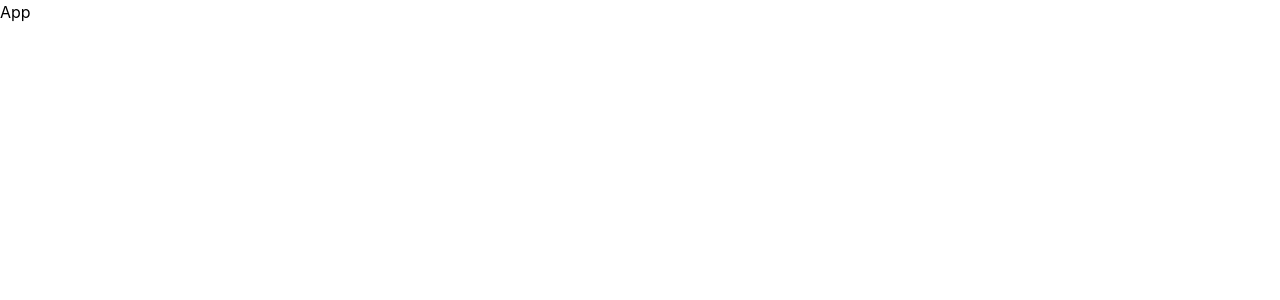
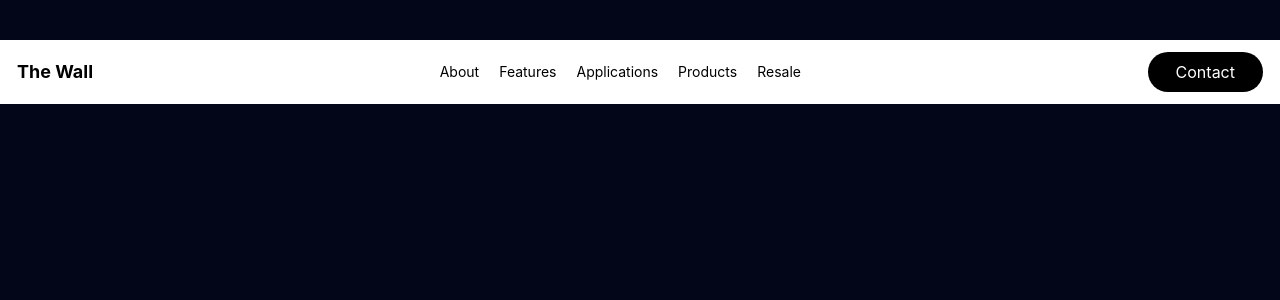
Before and after one commit to abhijithpr08/The_wall, a React (Vite) app: page / in a window 1280 px wide. Shown: the top 300 px of the page. Built offline with nearby package versions, Linux system fonts and the light colour scheme.

Commit message:
navbar completed

```diff
--- a/package.json
+++ b/package.json
@@ -13,6 +13,7 @@
     "@tailwindcss/vite": "^4.3.1",
     "react": "^19.2.6",
     "react-dom": "^19.2.6",
+    "react-router-dom": "^7.18.0",
     "tailwindcss": "^4.3.1"
   },
   "devDependencies": {
--- a/src/App.jsx
+++ b/src/App.jsx
@@ -1,8 +1,11 @@
 import React from 'react'
+import Navbar from './components/Navbar'
 
 const App = () => {
   return (
-    <div>App</div>
+    <div className='bg-slate-950 h-screen'>
+        <Navbar/>
+    </div>
   )
 }
 
--- /dev/null
+++ b/src/components/Navbar.jsx
@@ -0,0 +1,38 @@
+import React from 'react'
+import Logo from './ui/Logo'
+
+const Navbar = () => {
+  return (
+    <div
+      className="fixed w-screen z-50 flex px-4 bg-white top-10"
+    >
+      <div className="flex h-16 w-full items-center justify-between border border-white/10">
+        <Logo className= "text-lg" />
+        <div className="flex gap-5 text-sm">
+          <a href="#about">
+            About
+          </a>
+          <a href="#features">
+            Features
+          </a>
+          <a href="#applications">
+            Applications
+          </a>
+          <a href="#products">
+            Products
+          </a>
+          <a href="#resale">
+            Resale
+          </a>
+        </div>
+        <div className="">
+          <button className="bg-black px-7 py-2 rounded-4xl text-white">
+            Contact
+          </button>
+        </div>
+      </div>
+    </div>
+  )
+}
+
+export default Navbar
--- /dev/null
+++ b/src/components/ui/Logo.jsx
@@ -0,0 +1,11 @@
+import React from 'react'
+
+const Logo = ({ className = '', style = {} }) => {
+  return (
+    <div className={className} style={{ color: className ? undefined : 'black', fontWeight: 'bold', fontFamily: 'var(--font-montserrat)', ...style }}>
+      The Wall
+    </div>
+  )
+}
+
+export default Logo
--- a/src/index.css
+++ b/src/index.css
@@ -1 +1,6 @@
+@import url('https://fonts.googleapis.com/css2?family=Montserrat:ital,wght@0,100..900;1,100..900&display=swap');
 @import "tailwindcss";
+
+@theme {
+  --font-montserrat: 'Montserrat', sans-serif;
+}
```
Also changed, not shown: 1 other file (tests, documents, lock files or other folders).
